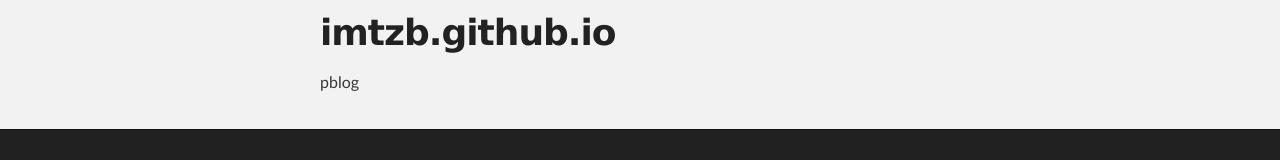
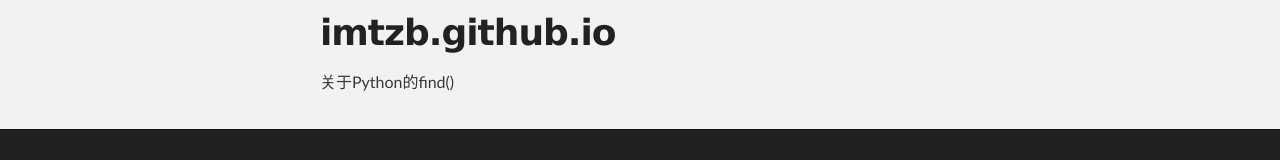
Before and after one commit to imtzb/imtzb.github.io, a plain HTML site: page index.html in a window 1280 px wide. Shown: the part 254-414 px from the top of the page. Drawn offline with Linux system fonts and the light colour scheme.

Commit message:
Update index.html

```diff
--- a/index.html
+++ b/index.html
@@ -30,7 +30,7 @@
         <h1>
 <a id="imtzbgithubio" class="anchor" href="#imtzbgithubio" aria-hidden="true"><span aria-hidden="true" class="octicon octicon-link"></span></a>imtzb.github.io</h1>
 
-<p>pblog</p>
+<p>关于Python的find()</p>
       </section>
     </div>
 
```
